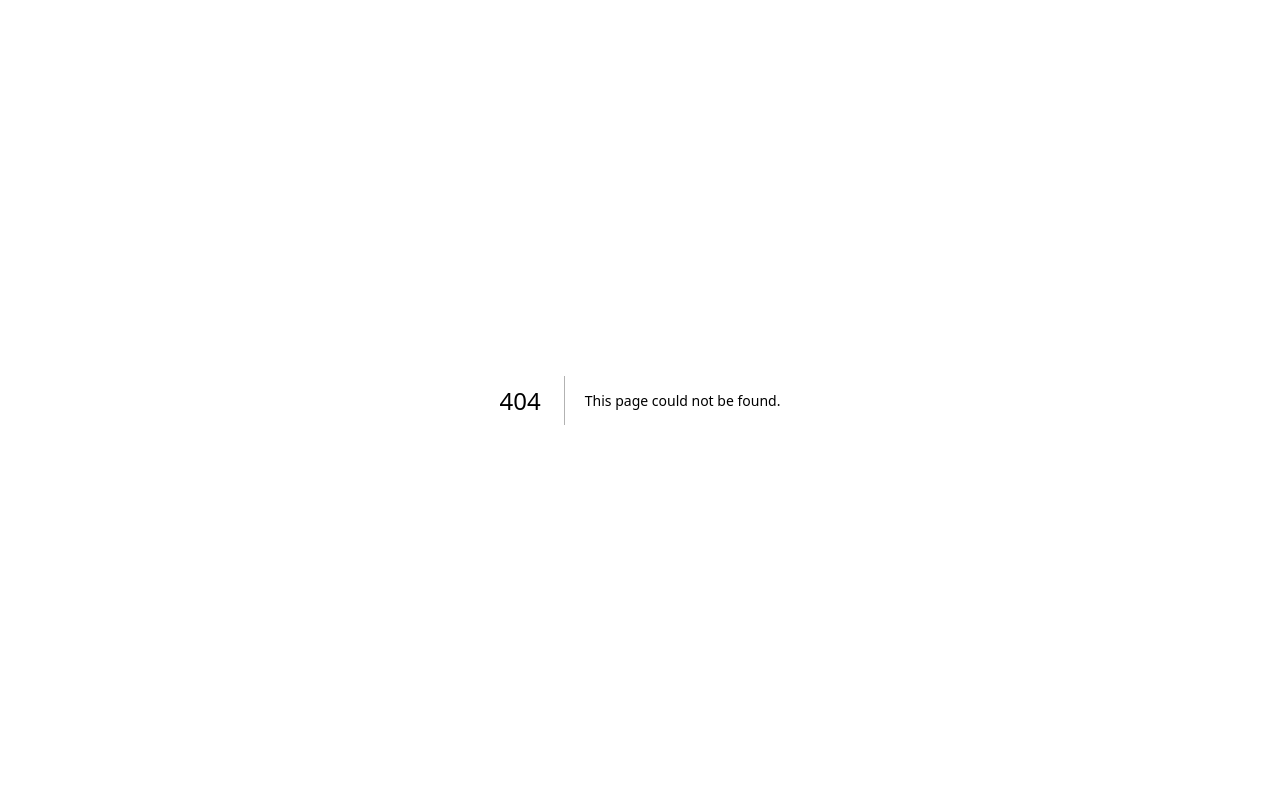
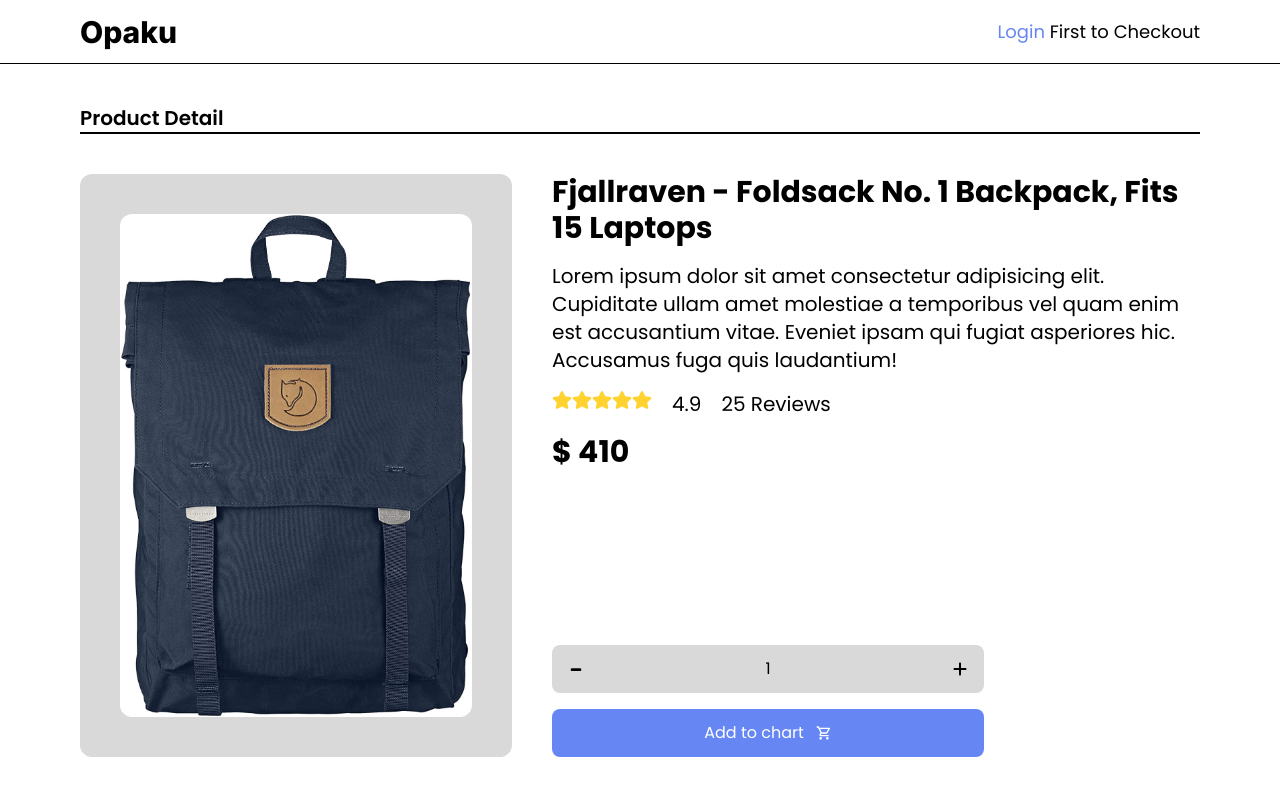
Before and after one commit to NaufalAssyafiqF/opaku-ecommerce, a Next.js app: page /product in a window 1280 px wide. Before the commit this address had no page. Shown: the top 800 px of the page. Built offline with nearby package versions, Linux system fonts and the light colour scheme.

Commit message:
add product page

```diff
--- a/src/app/components/HomepageComponent/CardProduct.jsx
+++ b/src/app/components/HomepageComponent/CardProduct.jsx
@@ -1,10 +1,12 @@
-import React from 'react'
+import React from "react";
 import Image from "next/image";
 import productImg from "@/app/assets/images/bag.jpg";
 import { GoPlusCircle } from "react-icons/go";
+import Link from "next/link";
 
 const CardProduct = () => {
   return (
+    <Link href={"/product"}>
       <div className="w-full aspect-[3/5]">
         <div className="bg-[#d9d9d9] p-5 rounded-xl">
           <Image
@@ -23,7 +25,8 @@ const CardProduct = () => {
           <p className="text-lg font-bold">$ 109.95</p>
         </div>
       </div>
+    </Link>
   );
-}
+};
 
-export default CardProduct
+export default CardProduct;
--- a/src/app/components/LoginPageComponents/LoginForm.jsx
+++ b/src/app/components/LoginPageComponents/LoginForm.jsx
@@ -1,12 +1,23 @@
-import Link from 'next/link';
-import React from 'react'
+"use client";
+import Link from "next/link";
+import { useRouter } from "next/navigation";
+import React from "react";
 
 const LoginForm = () => {
+  const router = useRouter();
+
+  const loginHandler = (e) => {
+    e.preventDefault();
+    router.push("/");
+  };
+
   return (
     <div>
-      <h1 className="text-3xl font-bold text-[#6687F3] mb-10 lg:mb-10 xl:mb-15">Login</h1>
+      <h1 className="text-3xl font-bold text-[#6687F3] mb-10 lg:mb-10 xl:mb-15">
+        Login
+      </h1>
       <p className="text-xl font-semibold mb-5">Login to your account</p>
-      <form action="">
+      <form action="" onSubmit={loginHandler}>
         <label htmlFor="" className="block mb-2 text-lg">
           Username
         </label>
@@ -38,6 +49,6 @@ const LoginForm = () => {
       </form>
     </div>
   );
-}
+};
 
-export default LoginForm
+export default LoginForm;
--- a/src/app/components/elements/Footer.jsx
+++ b/src/app/components/elements/Footer.jsx
@@ -7,7 +7,7 @@ import { inter } from "@/app/fonts";
 
 const Footer = () => {
   return (
-    <div className="w-full border-t">
+    <div className="w-full border-t border-black">
       <div className="max-w-[1280px] mx-auto flex justify-between py-10 px-20">
         <div className="">
           <h1 className={`${inter.className} text-3xl font-extrabold`}>
--- a/src/app/components/elements/NavbarAccount.jsx
+++ b/src/app/components/elements/NavbarAccount.jsx
@@ -11,15 +11,15 @@ const NavbarAccount = () => {
     <>
       {isLogin ? (
         <div className="flex items-center justify-between me-20">
-          <MdOutlineShoppingCart className="text-lg"/>
+          <MdOutlineShoppingCart className="text-lg" />
           <div className="flex items-center border-l border-black ps-2 h-fit ms-4">
             <p className="text-lg">Hi, Naufal</p>
-            <FaChevronDown className="text-sm ms-2 text-slate-500"/>
+            <FaChevronDown className="text-sm ms-2 text-slate-500" />
           </div>
         </div>
       ) : (
-        <Link href={"/login"}>
-          <p className="me-20 text-lg ">
+        <Link href={"/login"} className="me-20">
+          <p className="text-lg ">
             <span className="text-[#6687F3]">Login</span> First to Checkout
           </p>
         </Link>
--- /dev/null
+++ b/src/app/product/page.jsx
@@ -0,0 +1,79 @@
+import React from "react";
+import Footer from "../components/elements/Footer";
+import Navbar from "../components/elements/Navbar";
+import Image from "next/image";
+import productImg from "@/app/assets/images/bag.jpg";
+import { FaStar } from "react-icons/fa";
+import { TiMinus } from "react-icons/ti";
+import { FaPlus, FaArrowRightLong } from "react-icons/fa6";
+import { MdOutlineShoppingCart } from "react-icons/md";
+
+const page = () => {
+  return (
+    <>
+      <Navbar />
+      <div className="max-w-[1280px] mx-auto mb-20 px-20">
+        <p className="text-xl font-semibold mt-10">Product Detail</p>
+        <hr className="w-full border-1" />
+        <div className="flex mt-10 gap-x-10">
+          <div className="w-[40%]">
+            <div className="bg-[#d9d9d9] p-10 rounded-xl">
+              <Image
+                src={productImg}
+                width={1000}
+                height={1000}
+                alt="product image"
+                className="rounded-xl object-cover"
+              />
+            </div>
+          </div>
+          <div className="w-[60%] flex flex-col justify-between">
+            <div>
+              <h1 className="text-2xl lg:text-2xl xl:text-3xl font-bold mb-2 lg:mb-2 xl:mb-4">
+                Fjallraven - Foldsack No. 1 Backpack, Fits 15 Laptops
+              </h1>
+              <p className="text-lg lg:text-lg xl:text-xl mb-2 lg:mb-2 xl:mb-4">
+                Lorem ipsum dolor sit amet consectetur adipisicing elit.
+                Cupiditate ullam amet molestiae a temporibus vel quam enim est
+                accusantium vitae. Eveniet ipsam qui fugiat asperiores hic.
+                Accusamus fuga quis laudantium!
+              </p>
+              <div className="flex mb-2 lg:mb-2 xl:mb-4 gap-x-5">
+                <div className="flex text-amber-300 text-xl">
+                  <FaStar />
+                  <FaStar />
+                  <FaStar />
+                  <FaStar />
+                  <FaStar />
+                </div>
+                <p className="text-xl">4.9</p>
+                <p className="text-xl">25 Reviews</p>
+              </div>
+              <p className="text-2xl lg:text-2xl xl:text-3xl font-bold">
+                $ 410
+              </p>
+            </div>
+            <div>
+              <div className="flex items-center justify-between w-2/3 bg-[#d9d9d9] px-4 py-3 rounded-lg">
+                <button>
+                  <TiMinus className="cursor-pointer" />
+                </button>
+                <p>1</p>
+                <button>
+                  <FaPlus className="cursor-pointer" />
+                </button>
+              </div>
+              <button className="flex items-center justify-center w-2/3 bg-[#6687F3] hover:bg-[#6687f3e2] px-4 py-3 rounded-lg text-white mt-4 cursor-pointer">
+                Add to chart
+                <MdOutlineShoppingCart className="ms-3" />
+              </button>
+            </div>
+          </div>
+        </div>
+      </div>
+      <Footer />
+    </>
+  );
+};
+
+export default page;
```
Lines whose indentation alone changed are shown as unchanged.
